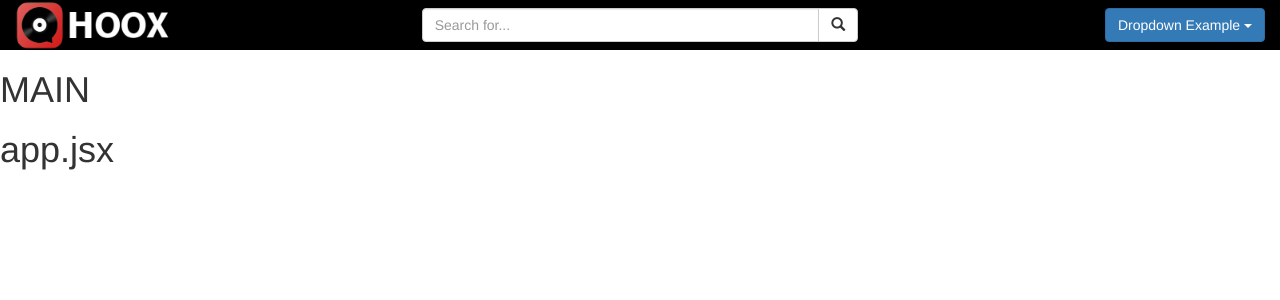
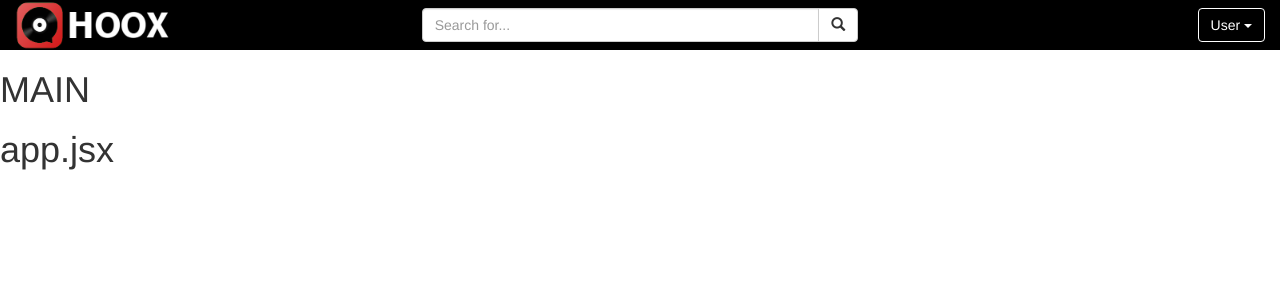
Before and after one commit to anakinskyh/hoox, a Node server app: page / in a window 1280 px wide. Shown: the top 300 px of that part. Run offline with Node 20, Linux system fonts and the light colour scheme; the page is wider than the window, and the part outside it is not shown; some libraries are stand-ins or nearby versions.

Commit message:
fix drop down user not toggle

```diff
--- a/web/views/css/style.css
+++ b/web/views/css/style.css
@@ -30,3 +30,8 @@ body{
     top: 8px;
     right: 30px;
 }
+#user-box > button.btn-primary {
+    color: #fff;
+    background-color: #000000;
+    border-color: #ffffff;
+}
--- a/web/views/index.ejs
+++ b/web/views/index.ejs
@@ -4,18 +4,19 @@
     <meta charset="UTF-8">
     <title>Hoox</title>
 
-    <!-- Latest compiled and minified CSS -->
-    <link rel="stylesheet" href="//maxcdn.bootstrapcdn.com/bootstrap/3.2.0/css/bootstrap.min.css">
+    <script src="//ajax.googleapis.com/ajax/libs/jquery/1.11.0/jquery.min.js"></script>
+    <script src="//netdna.bootstrapcdn.com/bootstrap/3.1.1/js/bootstrap.min.js"></script>
+    <link rel="stylesheet" type="text/css" href="//netdna.bootstrapcdn.com/bootstrap/3.1.1/css/bootstrap.min.css">
 
     <link rel="stylesheet" type="text/css" href="css/style.css">
 
 </head>
 <body>
     <div id="header" class="row">
-        <div id="logo" class="col-xs-4 col-sm-4 col-md-4 col-lg-4">
+        <div id="logo" class="col-xs-1 col-sm-4 col-md-4 col-lg-4">
             <img src="images/logo/HOOX.png">
         </div>
-        <div id="search" class="col-xs-4 col-sm-4 col-md-4 col-lg-4">
+        <div id="search" class="col-xs-7 col-sm-4 col-md-4 col-lg-4">
             <div id="search-box" class="input-group">
                 <input type="text" class="form-control" placeholder="Search for...">
                 <span class="input-group-btn">
@@ -26,12 +27,10 @@
         </div>
         <div id="user" class="col-xs-4 col-sm-4 col-md-4 col-lg-4">
             <div id="user-box" class="dropdown">
-                <button class="btn btn-primary dropdown-toggle" type="button" data-toggle="dropdown">Dropdown Example
+                <button class="btn btn-primary dropdown-toggle" type="button" data-toggle="dropdown">User
                     <span class="caret"></span></button>
                 <ul class="dropdown-menu">
-                    <li><a href="#">HTML</a></li>
-                    <li><a href="#">CSS</a></li>
-                    <li><a href="#">JavaScript</a></li>
+                    <li><a href="#">Logout</a></li>
                 </ul>
             </div>
         </div>
```
